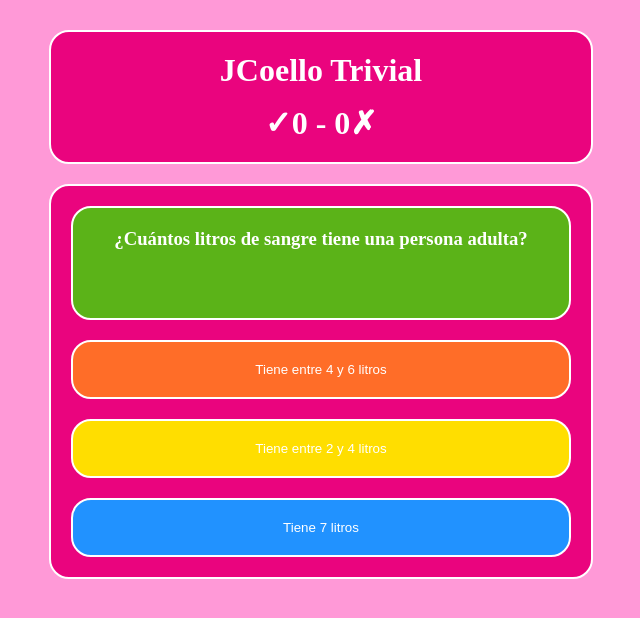
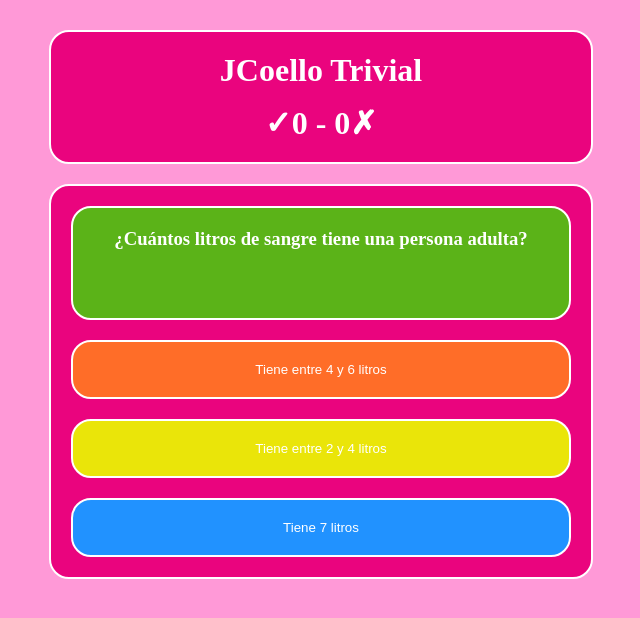
Before and after one commit to chuchocoello/Jcoello-trivial, a React (Vite) app: page / in a window 1280 px wide. Shown: the top 618 px of the page, without its empty margins (319-959 px from the left). Built offline with nearby package versions, Linux system fonts and the light colour scheme.

Commit message:
color change3

```diff
--- a/src/App.css
+++ b/src/App.css
@@ -67,7 +67,7 @@ align-items: center;
 }
 
 .b{
-  background-color: #FFDE00;
+  background-color: #EAE509;
 }
 
 .c{
```
